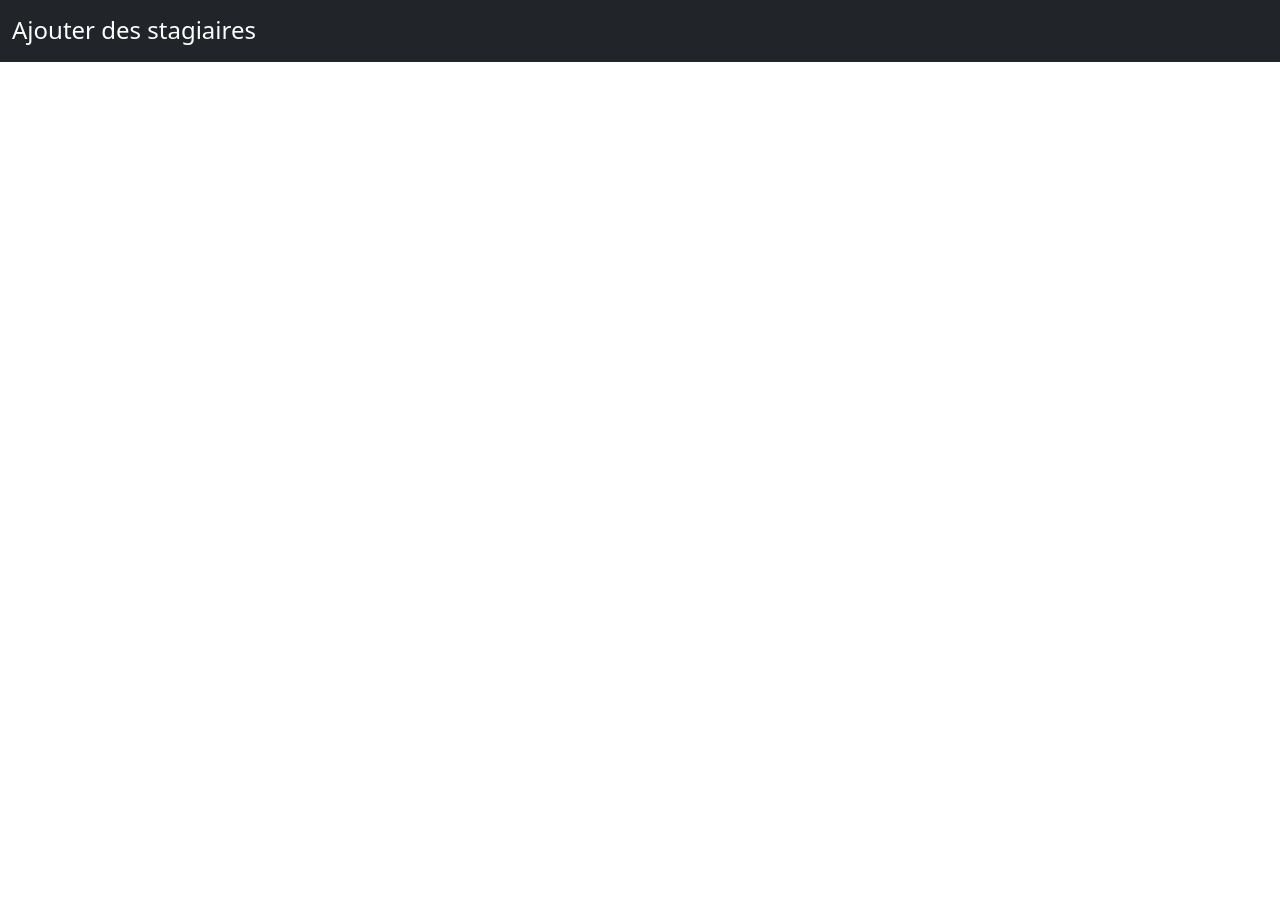
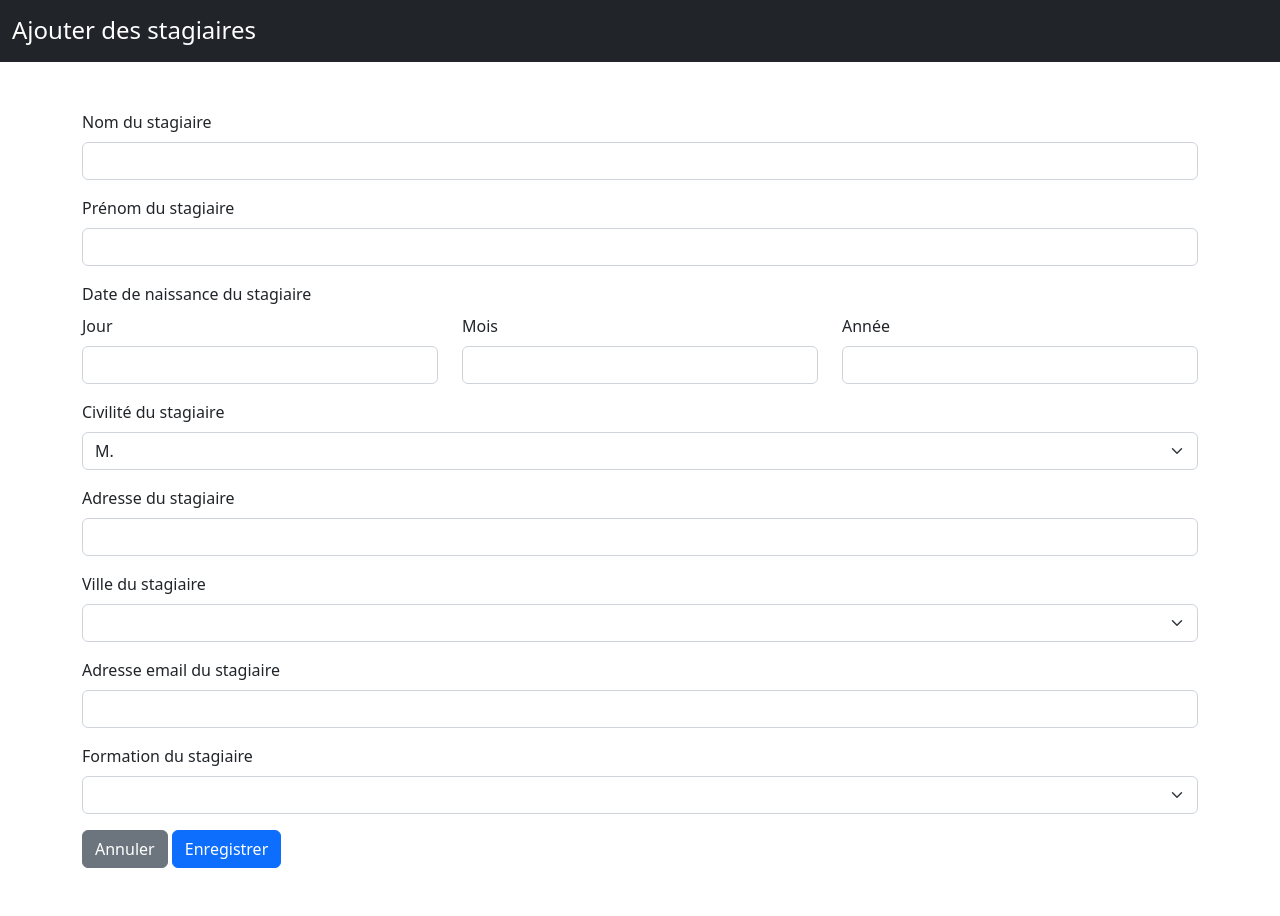
Before and after one commit to jneda/crud, a PHP site: page /create.php in a window 1280 px wide. Before the commit the page ends 62 px from the top, so only its background shows below. Run offline with PHP 8.4, Linux system fonts and the light colour scheme; lists and menus that the app fills with data are empty.

Commit message:
Add student form

```diff
--- a/create.php
+++ b/create.php
@@ -23,8 +23,71 @@
     </div>
   </header>
 
-  <div class="container mt-5">
-
+  <div class="container my-5">
+    <div class="row">
+      <form action="#" method="POST">
+        <div class="mb-3">
+          <label for="nomStagiaire" class="form-label">Nom du stagiaire</label>
+          <input type="text" class="form-control" id="nomStagiaire" name="nomStagiaire">
+        </div>
+        <div class="mb-3">
+          <label for="prenomStagiaire" class="form-label">Prénom du stagiaire</label>
+          <input type="text" class="form-control" id="prenomStagiaire" name="prenomStagiaire">
+        </div>
+        <div class="mb-3">
+          <p class="form-label">Date de naissance du stagiaire</p>
+          <div class="row">
+            <div class="col">
+              <label for="jourNaissance" class="form-label">Jour</label>
+              <input type="text" class="form-control" id="jourNaissance" name="jourNaissance">
+            </div>
+            <div class="col">
+              <label for="moisNaissance" class="form-label">Mois</label>
+              <input type="text" class="form-control" id="moisNaissance" name="moisNaissance">
+            </div>
+            <div class="col">
+              <label for="anneeNaissance" class="form-label">Année</label>
+              <input type="text" class="form-control" id="anneeNaissance" name="anneeNaissance">
+            </div>
+          </div>
+        </div>
+        <div class="mb-3">
+          <label for="civiliteStagiaire" class="form-label">Civilité du stagiaire</label>
+          <select name="civiliteStagiaire" id="civiliteStagiaire" class="form-select">
+            <option value="" disabled></option>
+            <option value="M.">M.</option>
+            <option value="Mme">Mme</option>
+          </select>
+        </div>
+        <div class="mb-3">
+          <label for="adressStagiaire" class="form-label">Adresse du stagiaire</label>
+          <input type="text" class="form-control" id="adressStagiaire" name="adressStagiaire">
+        </div>
+        <div class="mb-3">
+          <label for="idVille" class="form-label">Ville du stagiaire</label>
+          <select name="idVille" id="idVille" class="form-select">
+            <option value="" disabled></option>
+            <option value=""></option>
+            <option value=""></option>
+          </select>
+        </div>
+        <div class="mb-3">
+          <label for="mailStagiaire" class="form-label">Adresse email du stagiaire</label>
+          <input type="email" class="form-control" id="mailStagiaire" name="mailStagiaire">
+        </div>
+        <div class="mb-3">
+          <label for="idFormation" class="form-label">Formation du stagiaire</label>
+          <select name="idFormation" id="idFormation" class="form-select">
+            <option value="" disabled></option>
+            <option value=""></option>
+            <option value=""></option>
+          </select>
+        </div>
+        <button type="reset" class="btn btn-secondary">Annuler</button>
+        <button type="submit" class="btn btn-primary">Enregistrer</button>
+      </form>
+    </div>
+  </div>
   </div>
 </body>
 
```
